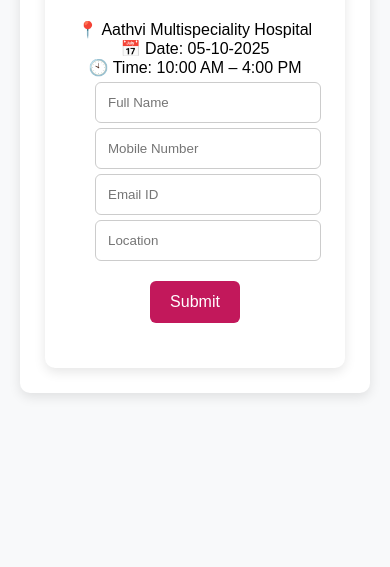
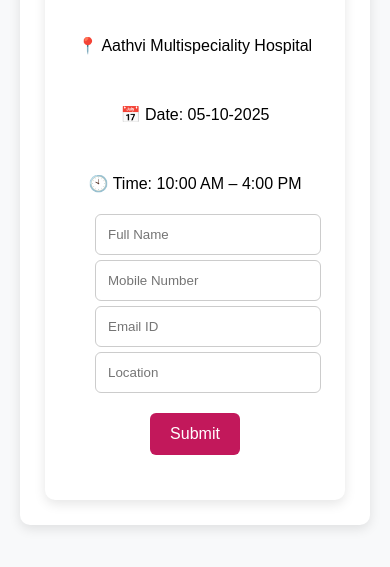
Before and after one commit to DGrowMarketingAgency/AathviHospitals, a plain HTML site: page index.html in a window 390 px wide. Shown: the part 187-754 px from the top of the page. Drawn offline with Linux system fonts and the light colour scheme.

Commit message:
Update index.html

```diff
--- a/index.html
+++ b/index.html
@@ -118,7 +118,7 @@
       }
       .mobile-Info {
     display: block;
-    text-align: center; /* optional alignment */
+    /* text-align: center; /* optional alignment */ */
   }
     </style>
   </head>
@@ -135,11 +135,11 @@
           📅 Date: 05-10-2025 | 🕙 Time: 10:00 AM – 4:00 PM
         </div>
         <div class="mobile-Info">
-           📍 Aathvi Multispeciality Hospital
+           <p>📍 Aathvi Multispeciality Hospital</p>
           <br>
-          📅 Date: 05-10-2025
+          <p>📅 Date: 05-10-2025</p>
           <br>
-          🕙 Time: 10:00 AM – 4:00 PM
+          <p>🕙 Time: 10:00 AM – 4:00 PM</p>
       </div>
 
       <!-- Use action and method attributes -->
```
